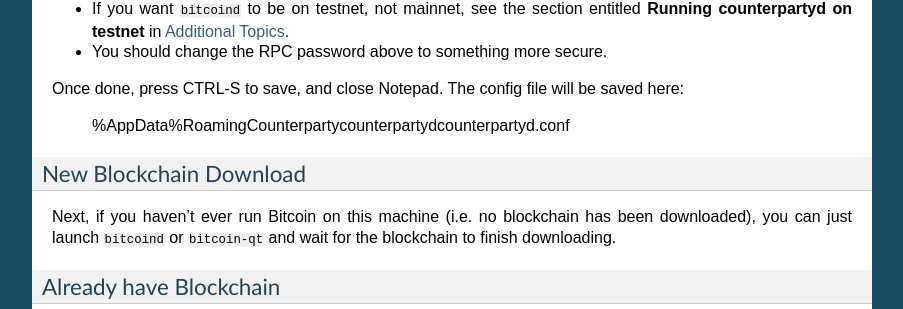
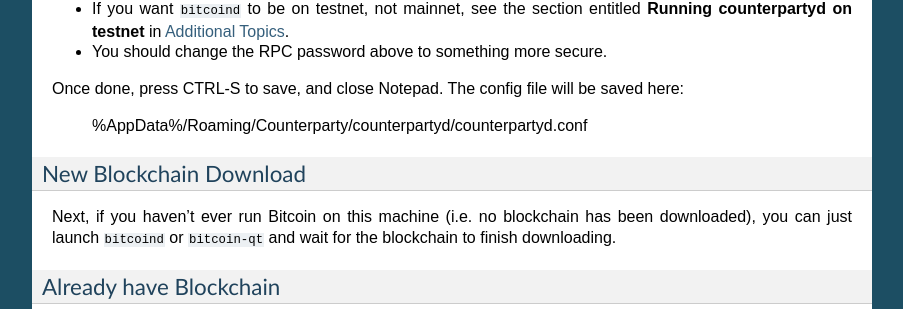
Before and after one commit to CounterpartyXCP/federatednode, a Sphinx documentation site: the page built from docs/SettingUpBitcoind.rst, in a window 1280 px wide and 900 px high, scrolled down 605 px. Shown: the part 143-452 px from the top of the window, without its empty margins (198-1101 px from the left). Built offline with Sphinx 7.4.7, drawn with Linux system fonts in a browser that asks for light colours.

Commit message:
Fixed path
%AppData%\Roaming\Counterparty\counterpartyd\counterpartyd.conf     - > BEFORE
%AppData%/\Roaming/\Counterparty/\counterpartyd/\counterpartyd.conf - > AFTER

```diff
--- a/docs/SettingUpBitcoind.rst
+++ b/docs/SettingUpBitcoind.rst
@@ -41,7 +41,7 @@
 
 Once done, press CTRL-S to save, and close Notepad.  The config file will be saved here:
 
-    %AppData%\Roaming\Counterparty\counterpartyd\counterpartyd.conf
+    %AppData%/\Roaming/\Counterparty/\counterpartyd/\counterpartyd.conf
 
 New Blockchain Download
 ^^^^^^^^^^^^^^^^^^^^^^^^
```
